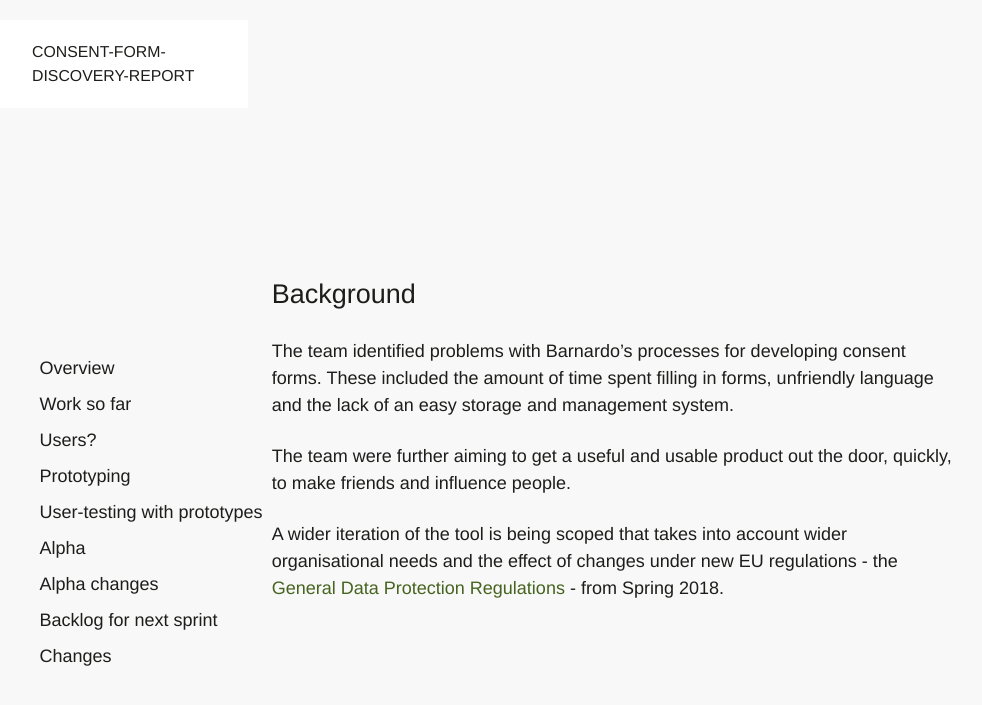
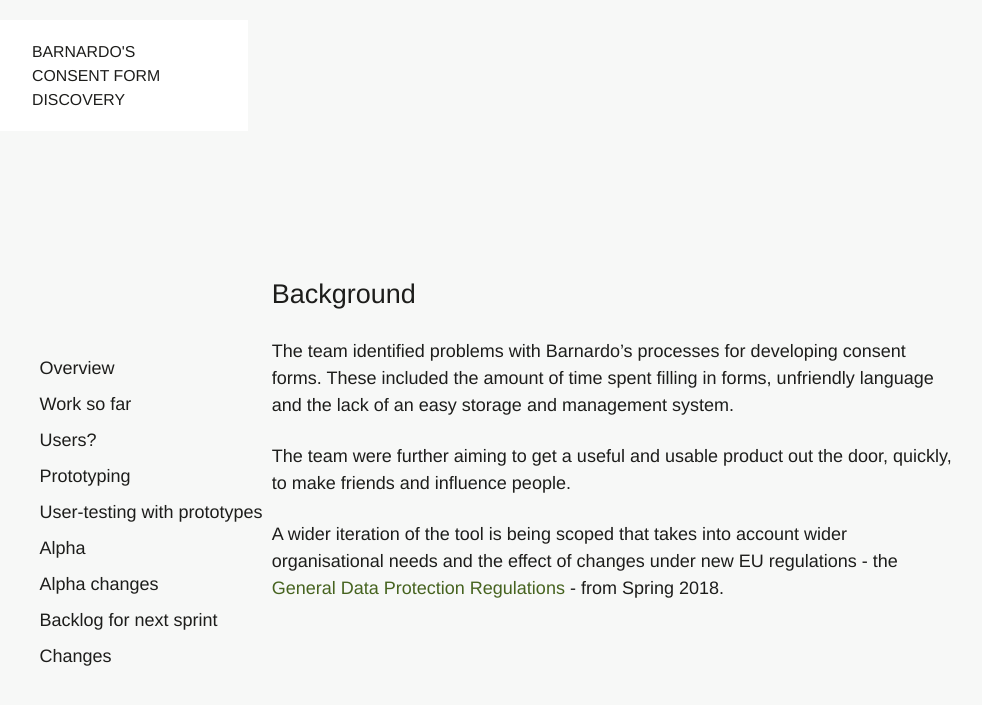
Before and after one commit to barnardos/consent-form-discovery-report, a Jekyll site: the page built from index.md, in a window 1280 px wide. Shown: the top 705 px of the page, without its empty margins (28-1010 px from the left). Built offline with Jekyll 4.4.1, drawn with Linux system fonts in a browser that asks for light colours.

Commit message:
Update _config.yml

```diff
--- a/_config.yml
+++ b/_config.yml
@@ -1,2 +1,3 @@
 theme: jekyll-theme-minimal
 baseurl: "discovery"
+title: "Barnardo's Consent Form Discovery"
```
